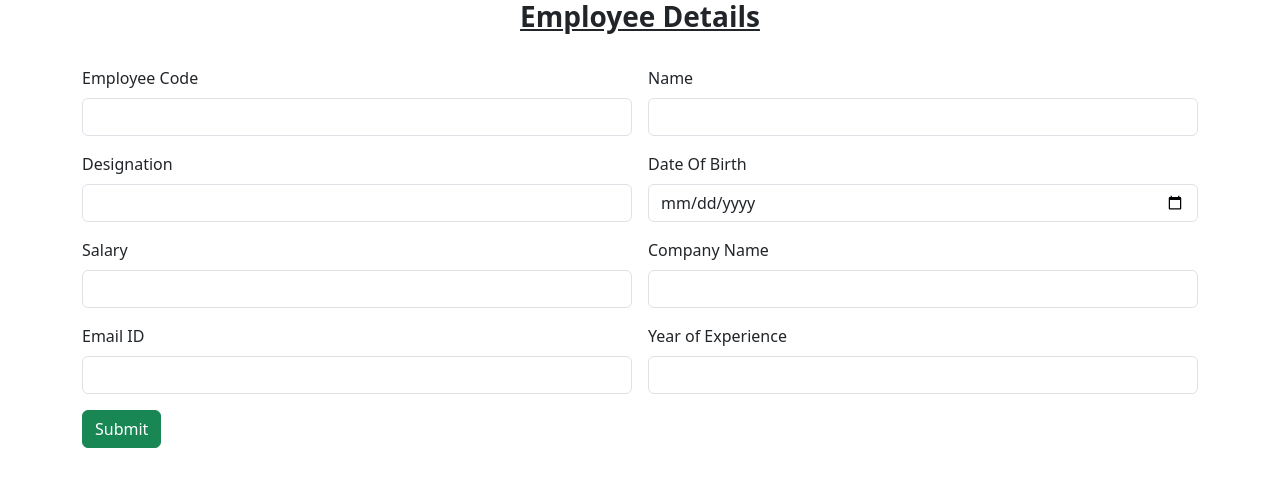
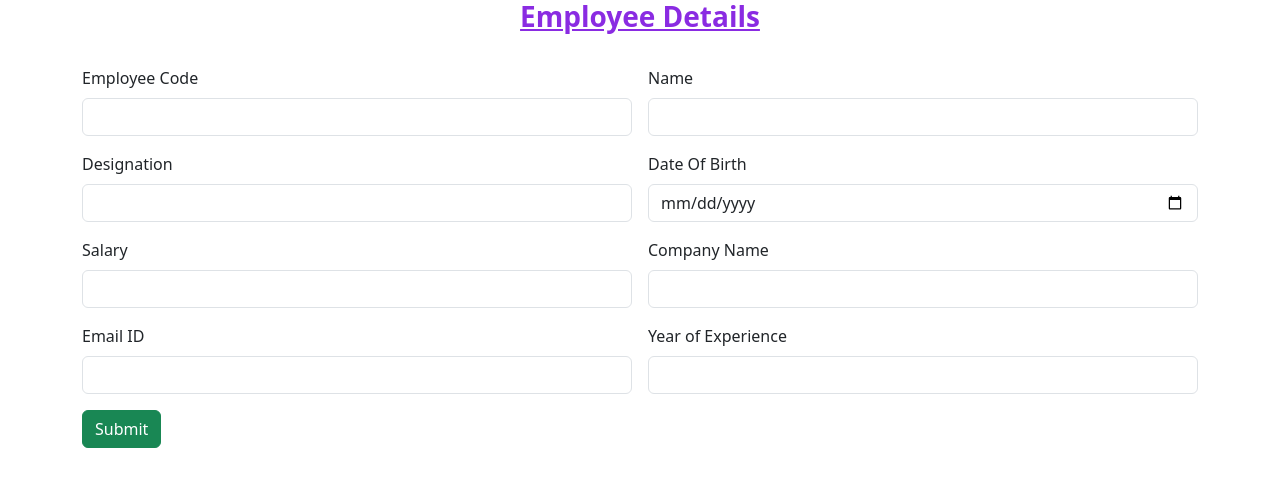
Before and after one commit to AnushaKAntonyAnu/Employee_MERN, a plain HTML site: page index.html in a window 1280 px wide. Drawn offline with nearby package versions, Linux system fonts and the light colour scheme.

Commit message:
employee project completed

```diff
--- a/index.html
+++ b/index.html
@@ -10,7 +10,7 @@
 </head>
 
 <body>
-    <h3><b><u><center>Employee Details</center></u></b></h3><br>
+    <h3 style="color:blueviolet"><b><u><center>Employee Details</center></u></b></h3><br>
 <div class="container">
     <div class="row">
         <div class="col col-12 col-sm-12 col-md-12 col-lg-12 col-xl-12 col-xxl-12">
```
